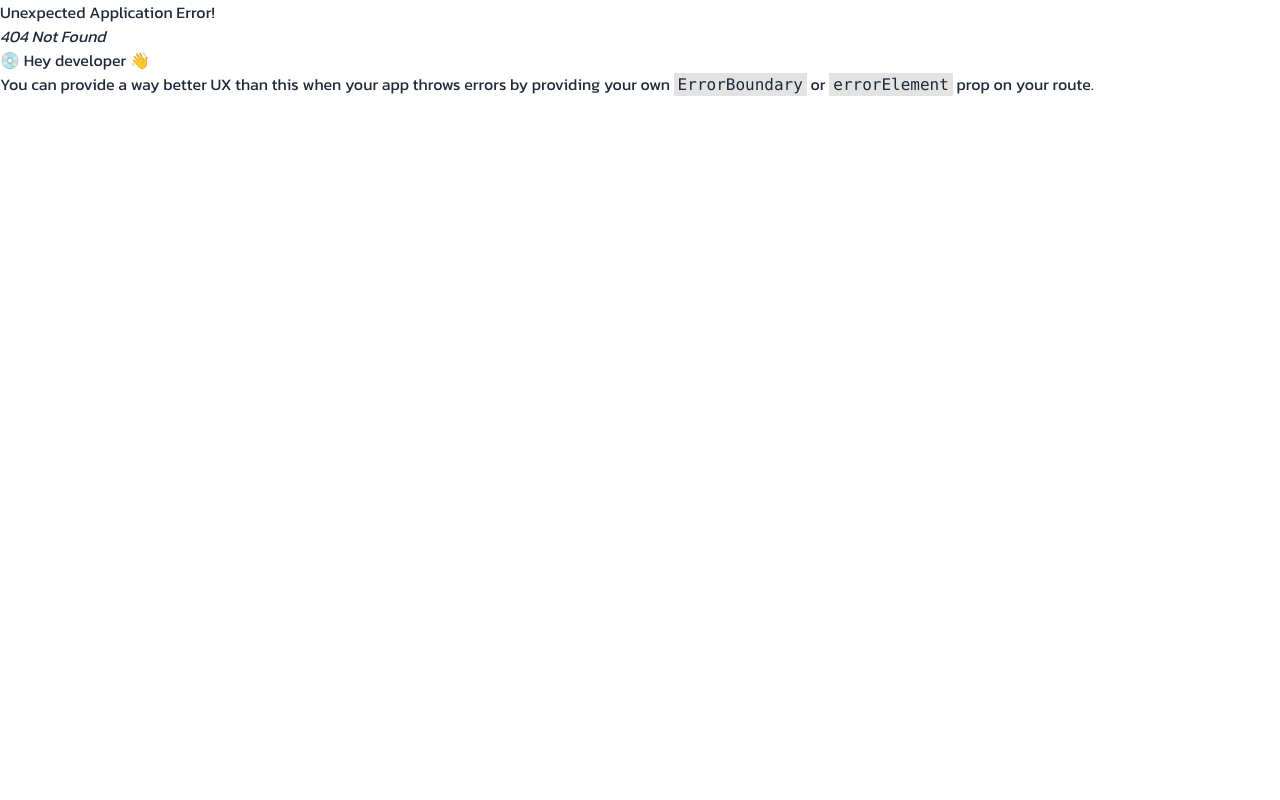
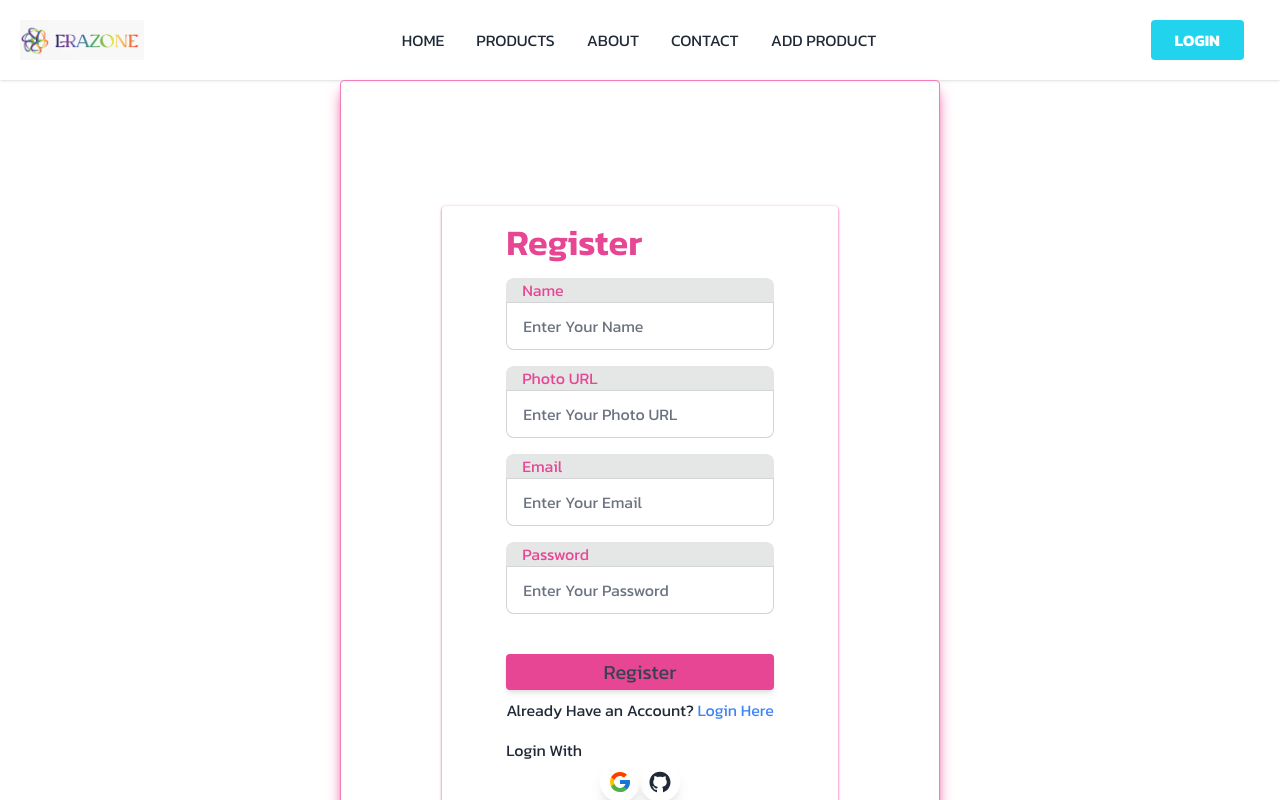
Before and after one commit to AshikurZaman01/react-erazone-client-app, a React (Vite) app: page /register in a window 1280 px wide. Before the commit this address had no page. Shown: the top 800 px of the page. Built offline with nearby package versions, Linux system fonts and the light colour scheme.

Commit message:
add login and register page

```diff
--- a/package.json
+++ b/package.json
@@ -10,6 +10,7 @@
     "preview": "vite preview"
   },
   "dependencies": {
+    "firebase": "^10.5.0",
     "flowbite": "^1.8.1",
     "flowbite-react": "^0.6.4",
     "localforage": "^1.10.0",
--- /dev/null
+++ b/src/Components/Auth/firebase/firebaseConfig.jsx
@@ -0,0 +1,16 @@
+import { initializeApp } from "firebase/app";
+import { getAuth } from "firebase/auth";
+
+
+const firebaseConfig = {
+  apiKey: "AIzaSyB0rzacx5Op7UHP-lse3fnTaE7VB3v7qBQ",
+  authDomain: "erazone-bd564.firebaseapp.com",
+  projectId: "erazone-bd564",
+  storageBucket: "erazone-bd564.appspot.com",
+  messagingSenderId: "745706945889",
+  appId: "1:745706945889:web:fc25089f5f1811f46c5920"
+};
+
+const app = initializeApp(firebaseConfig);
+const auth = getAuth(app);
+export { auth };
--- a/src/Components/Navbar/Navbar.jsx
+++ b/src/Components/Navbar/Navbar.jsx
@@ -2,7 +2,7 @@ import React, { useState } from 'react';
 import { HiMenuAlt2 } from 'react-icons/hi';
 import { AiOutlineCloseCircle } from 'react-icons/ai';
 import logo from '../../Images/logo.png';
-import { NavLink } from 'react-router-dom';
+import { Link, NavLink } from 'react-router-dom';
 
 function Navbar() {
   const [isMenuOpen, setIsMenuOpen] = useState(false);
@@ -138,9 +138,11 @@ function Navbar() {
           )}
         </div>
       ) : (
+        <Link to={'/login'}>
         <button className="bg-cyan-400 font-bold text-white duration-500 px-6 py-2 mx-4 hover-bg-cyan-500 rounded">
           LOGIN
         </button>
+        </Link>
       )}
     </span>
     </nav>
--- /dev/null
+++ b/src/Components/Pages/Login/Login.jsx
@@ -0,0 +1,64 @@
+import React from 'react';
+import { Link } from 'react-router-dom';
+import SignInWith from '../SignInWith/SignInWith';
+
+const Login = () => {
+
+    const handleLoginFOrm = (e) =>{
+        e.preventDefault();
+
+        const form = e.target;
+
+        const email = form.email.value;
+        const password = form.password.value;
+
+        console.log(email, password);
+
+    }
+
+
+    return (
+        <div className='flex justify-center items-center h-[80vh] w-[600px] border border-pink-400 mx-auto rounded shadow-lg shadow-pink-500'>
+            <div className='shadow shadow-pink-500 px-10 py-6 rounded'>
+                <div>
+                    <h1 className='text-4xl font-semibold text-pink-500'>Login</h1>
+                </div>
+
+                <div>
+                    <form onSubmit={handleLoginFOrm}>
+
+                        <div className="form-control">
+                            <label className="label">
+                            </label>
+                            <label className="input-group input-group-vertical">
+                                <span className='text-pink-500'>Email</span>
+                                <input  type="text" name='email' placeholder="Enter Your Email" className="input input-bordered " />
+                              </label>
+                        </div>
+                        <div className="form-control">
+                            <label className="label">
+                            </label>
+                            <label className="input-group input-group-vertical">
+                                <span className='text-pink-500'>Password</span>
+                                <input  type="text" name='password' placeholder="Enter Your Password" className="input input-bordered " />
+                              </label>
+                        </div>
+                        <div className="form-control mt-6 my-2">
+                            <label className="label">
+                            </label>
+                                <button type='submit' className=' bg-pink-500 text-xl p-1 rounded text-gray-700 shadow-md transition-all hover:shadow-green-500'>Login</button>
+                        </div>
+                        <div>
+                            <p>New User <span className='text-blue-500'><Link to={'/register'}> Register Here</Link></span></p>
+                        </div>
+                        <SignInWith></SignInWith>
+
+                    </form>
+                </div>
+            </div>
+
+        </div>
+    );
+};
+
+export default Login;
--- /dev/null
+++ b/src/Components/Pages/Register/Register.jsx
@@ -0,0 +1,83 @@
+import React from 'react';
+import { Link } from 'react-router-dom';
+import SignInWith from '../SignInWith/SignInWith';
+
+const Register = () => {
+
+    const handleRegisterForm = (e)=>
+    {
+        e.preventDefault();
+
+        const form = e.target;
+
+        const name = form.name.value;
+        const photo = form.photo.value;
+        const email = form.email.value;
+        const password = form.password.value;
+
+        console.log( name , photo , email, password);
+    }
+
+    return (
+        <div>
+            <div className='flex justify-center items-center h-[110vh] w-[600px] border border-pink-400 mx-auto rounded shadow-lg shadow-pink-500'>
+            <div className='shadow shadow-pink-500 px-16 py-4 rounded'>
+                <div>
+                    <h1 className='text-4xl font-semibold text-pink-500'>Register</h1>
+                </div>
+
+                <div>
+                    <form onSubmit={handleRegisterForm}>
+
+                        <div className="form-control">
+                            <label className="label">
+                            </label>
+                            <label className="input-group input-group-vertical">
+                                <span className='text-pink-500'>Name</span>
+                                <input  type="text" name='name' placeholder="Enter Your Name" className="input input-bordered " />
+                              </label>
+                        </div>
+                        <div className="form-control">
+                            <label className="label">
+                            </label>
+                            <label className="input-group input-group-vertical">
+                                <span className='text-pink-500'>Photo URL</span>
+                                <input  type="text" name='photo' placeholder="Enter Your Photo URL" className="input input-bordered " />
+                              </label>
+                        </div>
+                        <div className="form-control">
+                            <label className="label">
+                            </label>
+                            <label className="input-group input-group-vertical">
+                                <span className='text-pink-500'>Email</span>
+                                <input  type="text" name='email' placeholder="Enter Your Email" className="input input-bordered " />
+                              </label>
+                        </div>
+                        <div className="form-control">
+                            <label className="label">
+                            </label>
+                            <label className="input-group input-group-vertical">
+                                <span className='text-pink-500'>Password</span>
+                                <input  type="text" name='password' placeholder="Enter Your Password" className="input input-bordered " />
+                              </label>
+                        </div>
+                        <div className="form-control mt-6 my-2">
+                            <label className="label">
+                            </label>
+                                <button type='submit' className=' bg-pink-500 text-xl p-1 rounded text-gray-700 shadow-md transition-all hover:shadow-green-500'>Register</button>
+                        </div>
+                        <div>
+                            <p>Already Have an Account? <span className='text-blue-500'><Link to={'/login'}> Login Here</Link></span></p>
+                        </div>
+                        <SignInWith></SignInWith>
+
+                    </form>
+                </div>
+            </div>
+
+        </div>
+        </div>
+    );
+};
+
+export default Register;
--- /dev/null
+++ b/src/Components/Pages/SignInWith/SignInWith.jsx
@@ -0,0 +1,21 @@
+import React from 'react';
+import { FcGoogle } from 'react-icons/fc';
+import { AiFillGithub } from 'react-icons/ai';
+
+const SignInWith = () => {
+    return (
+        <div className='my-4'>
+            <div>
+                <div>
+                    <h1>Login With</h1>
+                </div>
+                <div className='text-center text-2xl'>
+                    <button className='p-2 rounded-full shadow-lg hover:shadow-pink-500'><FcGoogle></FcGoogle></button>
+                    <button className='p-2 rounded-full shadow-lg hover:shadow-pink-500'><AiFillGithub></AiFillGithub></button>
+                </div>
+            </div>
+        </div>
+    );
+};
+
+export default SignInWith;
```
Also changed, not shown: src/main.jsx (+10 -0 lines), src/Components/Auth/AuthProvider/AuthProvider.jsx (added), 1 other file (tests, documents, lock files or other folders).
